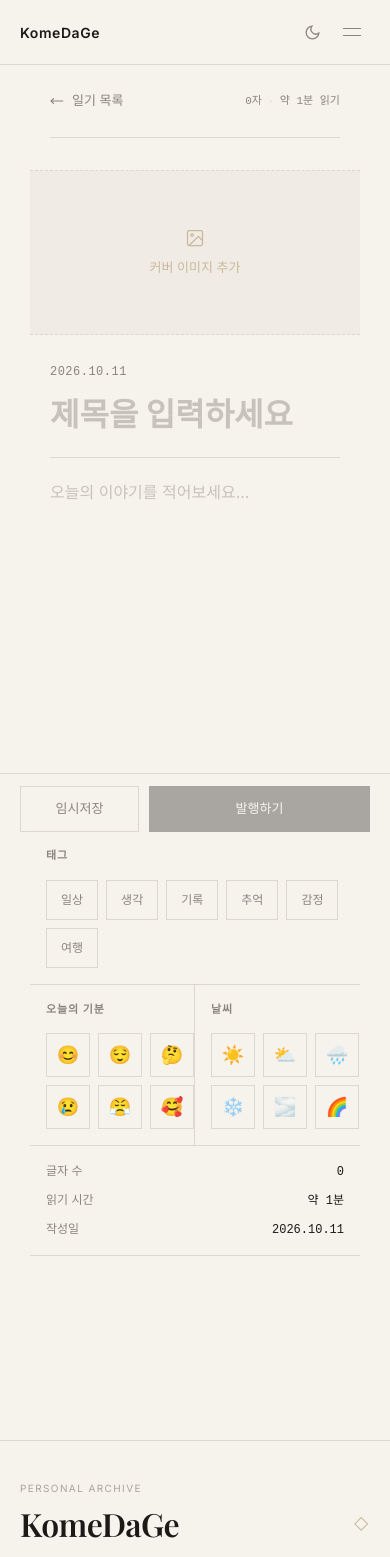
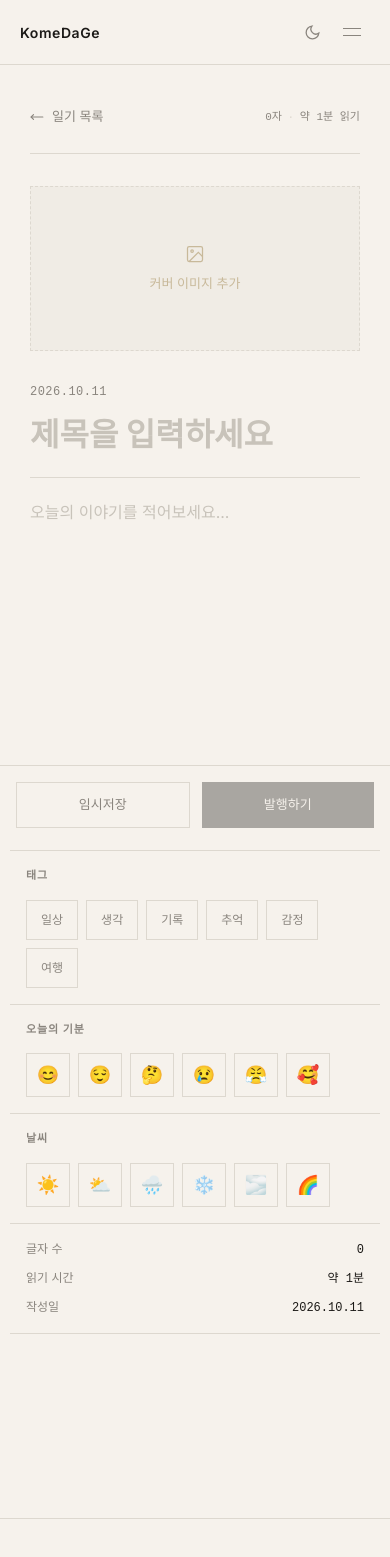
Before and after one commit to cit1566/KomePage, a React (Vite) app: page /diary/write_diary in a window 390 px wide. Shown: the top 1557 px of the page. Built offline with nearby package versions, Linux system fonts and the light colour scheme; a web font is replaced by a local one.

Commit message:
[fix/stayles] 새글 작성 페이지 수정 - Toolbar 모바일 디자인 겹침 문제 수정 - 모바일 action button 가려짐 문제 수정 - image button 좌우 여백 사이즈 수정

```diff
--- a/src/pages/WriteDiaryPage.module.css
+++ b/src/pages/WriteDiaryPage.module.css
@@ -2,7 +2,7 @@
   max-width: 1440px;
   width: 100%;
   margin: 0 auto;
-  padding: 0 1.5rem 5rem;
+  padding-top: 1rem;
 }
 
 /* ----------------------------------------- */
@@ -61,7 +61,9 @@
   padding: 0.5rem 1.125rem;
   font-family: var(--font-sans), Inter, sans-serif;
   font-size: 0.8125rem;
-  transition: background-color 0.2s, color 0.2s;
+  transition:
+    background-color 0.2s,
+    color 0.2s;
   display: inline-flex;
 }
 
@@ -126,7 +128,9 @@
   margin-bottom: 2rem;
   padding: 0;
   font-family: inherit;
-  transition: border-color 0.2s, background-color 0.2s;
+  transition:
+    border-color 0.2s,
+    background-color 0.2s;
   display: flex;
   position: relative;
   overflow: hidden;
@@ -209,7 +213,7 @@
   font-weight: 700;
   line-height: 1.3;
   overflow: hidden;
-  field-sizing: content;
+  box-shadow: none;
 }
 
 .write_title_input::placeholder {
@@ -251,9 +255,9 @@
 
 /* 사이드바 */
 .write_sidebar {
+  display: flex;
   flex-direction: column;
   gap: 0;
-  display: flex;
   position: sticky;
   top: 5rem;
 }
@@ -320,7 +324,9 @@
   height: 2.25rem;
   font-size: 1.125rem;
   line-height: 1;
-  transition: border-color 0.15s, background-color 0.15s;
+  transition:
+    border-color 0.15s,
+    background-color 0.15s;
   display: flex;
 }
 
@@ -410,24 +416,24 @@
 
   .write_toolbar__actions {
     z-index: 40;
-    padding: 0.75rem max(1.25rem, env(safe-area-inset-right)) calc(0.75rem + env(safe-area-inset-bottom)) max(1.25rem, env(safe-area-inset-left));
-    border-top: 1px solid var(--border);
-    background-color: var(--header-background);
-    -webkit-backdrop-filter: blur(12px);
-    backdrop-filter: blur(12px);
-    grid-template-columns: minmax(7rem, 0.7fr) minmax(10rem, 1.3fr);
-    gap: 0.625rem;
-    display: grid;
     position: fixed;
     bottom: 0;
     left: 0;
-    right: 0;
+    width: 100%;
+    background-color: var(--background);
+    padding: 1rem;
+    border-top: 1px solid var(--border);
+    z-index: 45;
+    display: flex;
+    justify-content: space-between;
+    align-items: center;
   }
 
   .write_btn {
     justify-content: center;
     min-height: 2.875rem;
     padding: 0.75rem 1rem;
+    width: 100%;
   }
 
   .write_layout {
@@ -437,7 +443,7 @@
   .write_sidebar {
     border-top: 1px solid var(--border);
     border-bottom: 1px solid var(--border);
-    grid-template-columns: repeat(2, minmax(0, 1fr));
+    grid-template-columns: repeat(1, minmax(0, 1fr));
     display: grid;
     position: static;
   }
@@ -457,7 +463,7 @@
   }
 
   .write_sidebar__section__mood {
-    border-right: 1px solid var(--border);
+    border-bottom: 1px solid var(--border);
   }
 
   .write_stats {
@@ -474,9 +480,8 @@
   }
 
   .write_mood_grid {
-    grid-template-columns: repeat(3, 2.75rem);
+    display: flex;
     gap: 0.5rem;
-    display: grid;
   }
 
   .write_mood {
@@ -496,11 +501,6 @@
 
 /* 모바일 */
 @media (width <=639px) {
-  .write_page {
-    padding-left: 1.25rem;
-    padding-right: 1.25rem;
-  }
-
   .write_toolbar__back {
     min-height: 2.75rem;
   }
@@ -512,12 +512,6 @@
 
   .write_cover {
     aspect-ratio: 16 / 8;
-    border-left: 0;
-    border-right: 0;
-    width: calc(100% + 2.5rem);
-    margin-bottom: 1.75rem;
-    margin-left: -1.25rem;
-    margin-right: -1.25rem;
   }
 
   .write_cover__change {
@@ -570,7 +564,6 @@
 
 /* 초소형 모바일 */
 @media (width <=374px) {
-
   .write_toolbar__meta .write_toolbar__sep,
   .write_toolbar__meta .write_toolbar__stat:last-child {
     display: none;
@@ -587,7 +580,6 @@
 
 /* 접근성: 애니메이션 감소 모드 */
 @media (prefers-reduced-motion: reduce) {
-
   .write_cover,
   .write_cover__change,
   .write_btn,
```
